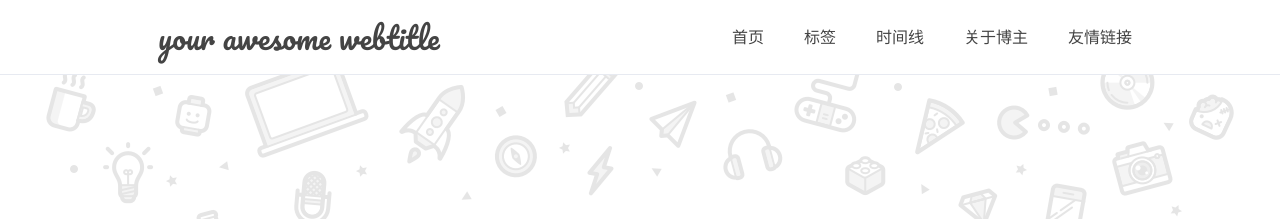
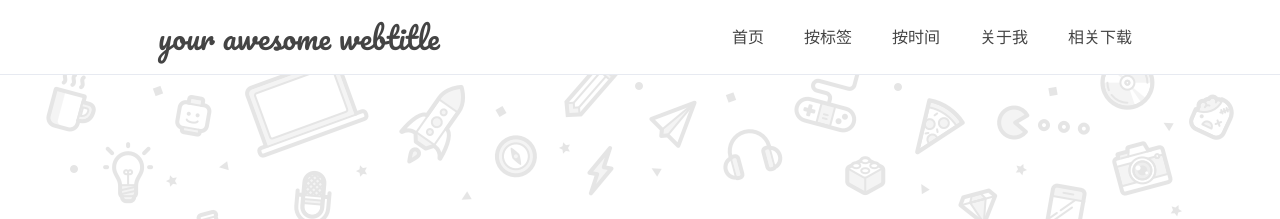
Before and after one commit to penglanxindong1106/penglanxindong1106.github.io, a Jekyll site: the page built from index.html, in a window 1280 px wide. Shown: the top 219 px of the page. Built offline with Jekyll 4.4.1, drawn with Linux system fonts in a browser that asks for light colours; comment, search, counter and statistics services are not loaded; some of the changed lines change nothing that is shown.

Commit message:
Update _config.yml

```diff
--- a/_config.yml
+++ b/_config.yml
@@ -2,15 +2,15 @@
 title: 'ELF的秘密基地-微博@SuperJunior1106_怦蓝心动打投组'
 description: '微博@SuperJunior1106_怦蓝心动打投组，专注SuperJunior打投。感谢大眼仔给我们Github追星新体验。规则不断在变，一切以微博最新更新为准。'
 keywords: 'your web keywords, another keywords'
-url: 'https://abc.github.io' # your host
+url: 'SuperJunior1106_怦蓝心动打投组' # your host
 
 # nav 中文字符空格：&emsp;
 nav: # 最佳体验 六个标签 且最好每个标签不超过4中文字
   首页: '/'
-  标签: '/tags.html'
-  时间线: '/timeline.html'
-  关于博主: '/about.html'
-  友情链接: '/friendLink.html'
+  按标签: '/tags.html'
+  按时间: '/timeline.html'
+  关于我: '/about.html'
+  相关下载: '/friendLink.html'
 
 # 博主
 author: true
```
